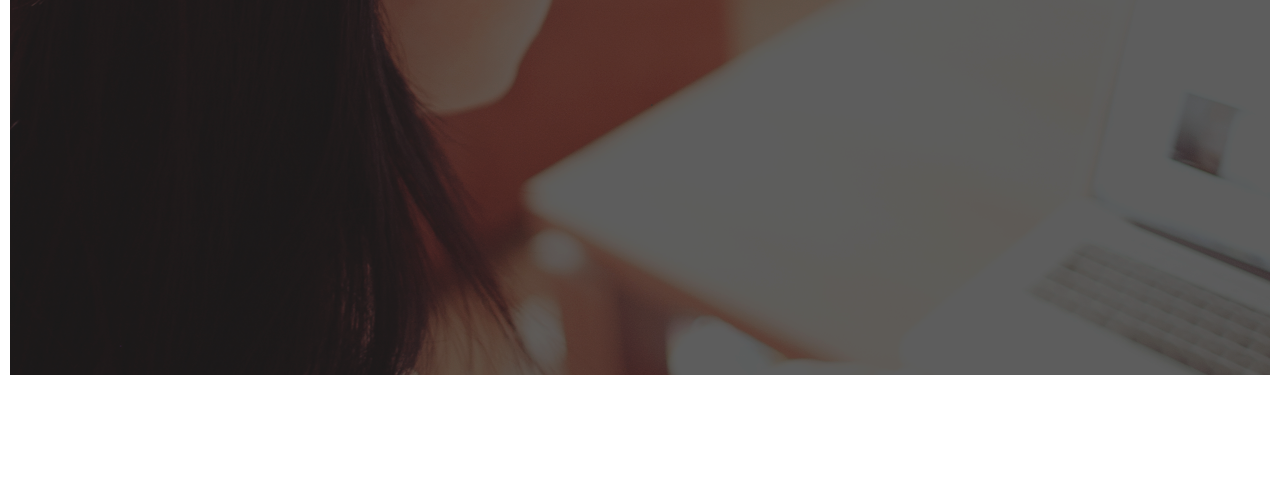
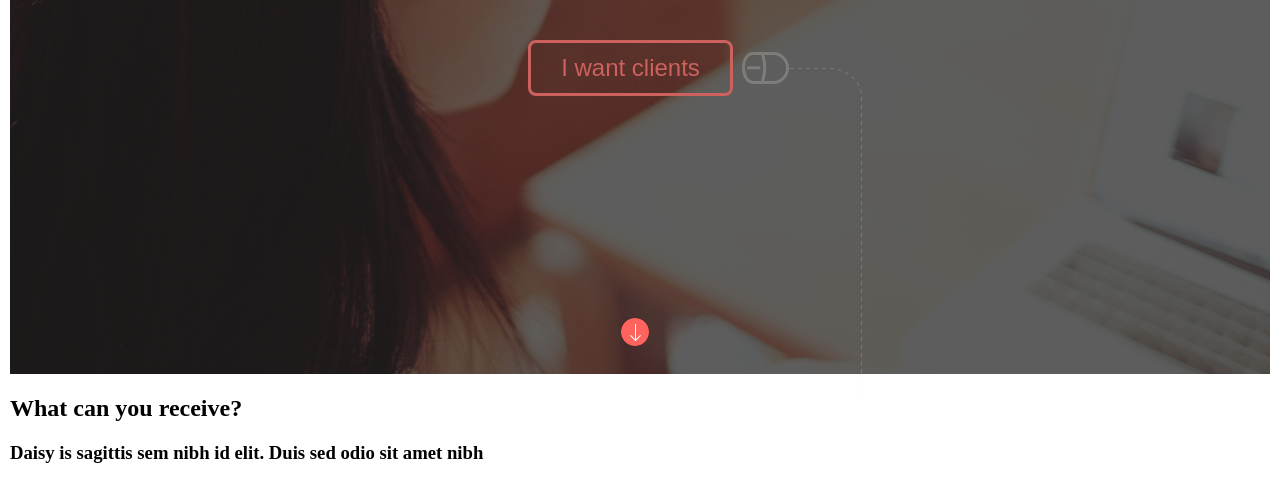
Before and after one commit to e-pestov/daisy, a plain HTML site: page index.html in a window 1280 px wide. Shown: the part 391-874 px from the top of the page. Before the commit the page ends 800 px from the top, so only its background shows below. Drawn offline with Linux system fonts and the light colour scheme.

Commit message:
first commit

```diff
--- a/css/style.css
+++ b/css/style.css
@@ -1,83 +1,143 @@
 * {
   -webkit-box-sizing: border-box;
-          box-sizing: border-box;
+  box-sizing: border-box;
 }
-.wrapper{
+
+p,
+span.menu-btn,
+.main-text-top,
+.want {
+  font-family: 'PF Encore Sans Pro', sans-serif;
+}
+
+.wrapper {
   display: flex;
-  align-content: space-around;
+  flex-direction: column;
   max-width: 1260px;
-  height: 766px;
-  background: url(/img/bg-mein.png) no-repeat center;
+  height: 765px;
+  background: url(../img/bg-mein.png) no-repeat center;
   margin: auto;
 }
+
 .section-mein {
   min-width: 942px;
   margin: 0 auto;
+  align-content: space-around;
 }
-.heder{
+
+.heder {
   display: flex;
   justify-content: space-between;
   align-items: center;
   height: 130px;
 }
-.heder__menu{
+
+.heder__menu {
   display: flex;
   justify-content: space-between;
   align-content: space-between;
 }
-.navbar{
-display: flex;
-justify-content: space-between;
-width: 430px;
+
+.navbar {
+  display: flex;
+  justify-content: space-between;
+  width: 430px;
 }
-span.menu-btn{
+
+span.menu-btn {
   display: flex;
   color: white;
-  font-family: 'PF Encore Sans Pro', sans-serif;
   font-size: 16px;
   line-height: 22px;
 }
-span.menu-btn:hover{
+
+span.menu-btn:hover {
   cursor: pointer;
   color: #fc635e;
   border-bottom: solid 4px #fc635e;
   margin-bottom: -4px;
 }
-.main-text{
+
+.main-text {
   display: flex;
+  justify-content: flex-end;
   flex-direction: column;
-  margin-top: 143px;
+  min-height: 252px;
 }
-.wrap{
+
+.wrap {
   display: flex;
   align-items: center;
 }
-.main-text-top{
+
+.main-text-top {
   color: #fff;
   font-size: 51px;
-  font-family: 'PF Encore Sans Pro', sans-serif;
   font-weight: bold;
 }
-.strip-right{
+
+.strip-right {
   width: 107px;
   height: 8px;
   background-color: #4f4d4d;
   margin: 0 10px;
 }
-.strip-left{
+
+.strip-left {
   width: 107px;
   height: 8px;
   background-color: #7d7c7a;
   margin: 0 10px;
 }
-.main-text-top>span{
+
+.main-text-top>span {
   color: #fc635e;
 }
-p{
+
+p {
   color: #fff;
   font-size: 24px;
-  font-family: 'PF Encore Sans Pro', sans-serif;
   margin: 12px auto;
 }
 
+.footer-main {
+  display: flex;
+  justify-content: center;
+  height: 384px;
+  margin-left: 110px;
+}
+
+.btn-slider {
+  display: flex;
+  flex-direction: column;
+  justify-content: space-between;
+  margin-bottom: 25px;
+  align-items: center
+}
+
+.want {
+  width: 205px;
+  height: 56px;
+  background: none;
+  border: solid #cc615d 3px;
+  border-radius: 8px;
+  color: #cc615d;
+  font-size: 24px;
+  margin-top: 49px;
+  margin-right: 9px;
+  outline: none;
+  cursor: pointer;
+}
+
+.mause {
+  margin-top: 61px;
+}
+
+.slider>img {
+  width: 28px;
+  height: 28px;
+  border-radius: 50%;
+  cursor: pointer;
+}
+
 /*# sourceMappingURL=style.css.map */
--- a/index.html
+++ b/index.html
@@ -12,15 +12,15 @@
 
   <body>
     <div class="wrapper">
-      <div class="section-mein">
+      <section class="section-mein">
         <div class="heder">
-          <div class="logo"><img src="img/logo.png" alt="Daisy"></div>
-          <div class="navbar">
+          <div class="logo"><a href="#"<img href="#"><img src="img/logo.png" alt="Daisy"></a></div>
+          <nav class="navbar">
             <span class="menu-btn">ABOUT</span>
             <span class="menu-btn">PORTFOLIO</span>
             <span class="menu-btn">SERVICES</span>
             <span class="menu-btn">CONTACT</span>
-          </div>
+          </nav>
         </div>
 
         <div class="main-text">
@@ -33,7 +33,25 @@
           </div>
           <p>Your clients on the internet. Learn how to receive them.</p>
         </div>
-      </div>
+        <div class="footer-main">
+          <div class="btn-slider">
+            <button class="want">I want clients</button>
+            <div class="slider"><img src="img/slider-1.png" alt=""></div>
+          </div>
+          <div class="mause"><img src="img/Forma-11.png" alt=""></div>
+        </div>
+      </section>
+      <sectoin class="what_can">
+        <h2>What can you receive?</h2>
+        <h3>Daisy is sagittis sem nibh id elit. Duis sed odio sit amet nibh</h3>
+        <div class="province">
+          <div class="clients"></div>
+          <div class="drending"></div>
+          <div class="marketing"></div>
+          <div class="AVD"></div>
+        </div>
+        <div class="slider"></div>
+      </sectoin>
     </div>
   </body>
 
```
Also changed, not shown: img/Forma-11.png (added), img/slider-1.png (added), img/slider-2.png (added).
